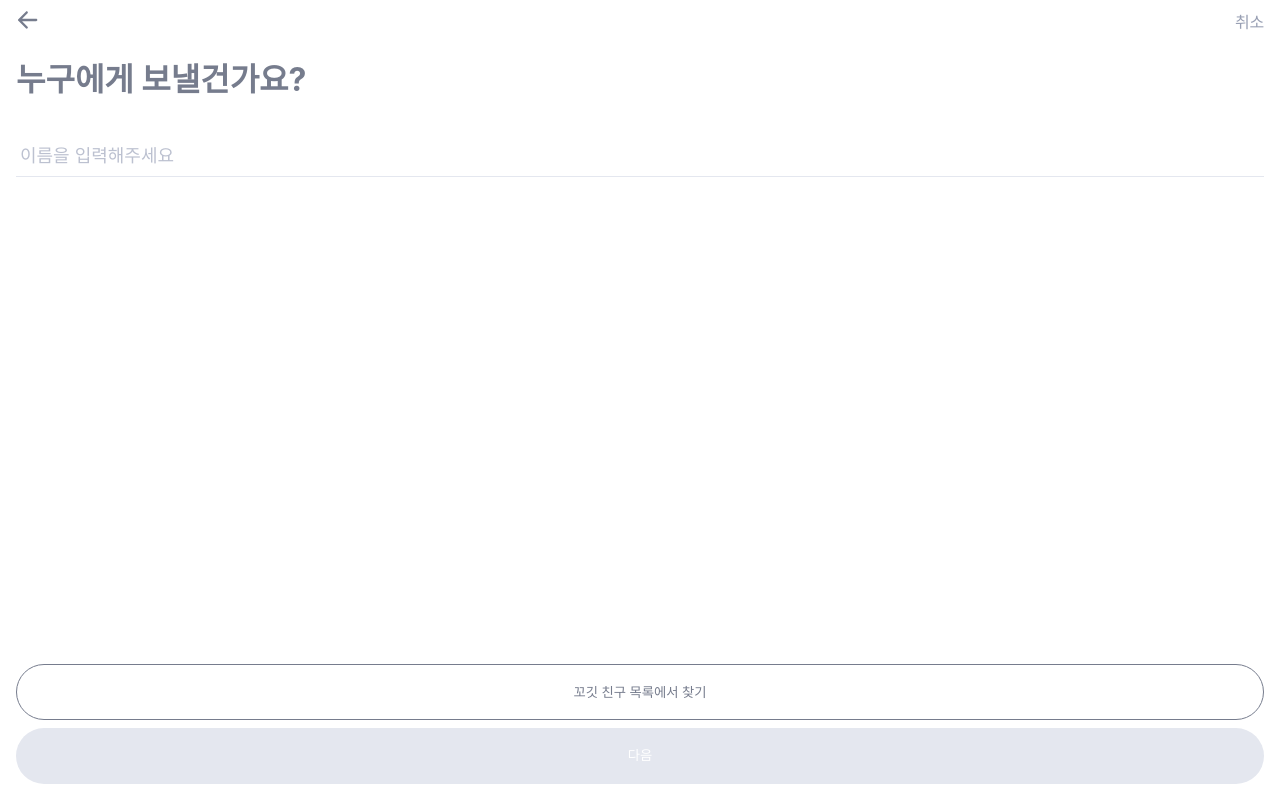
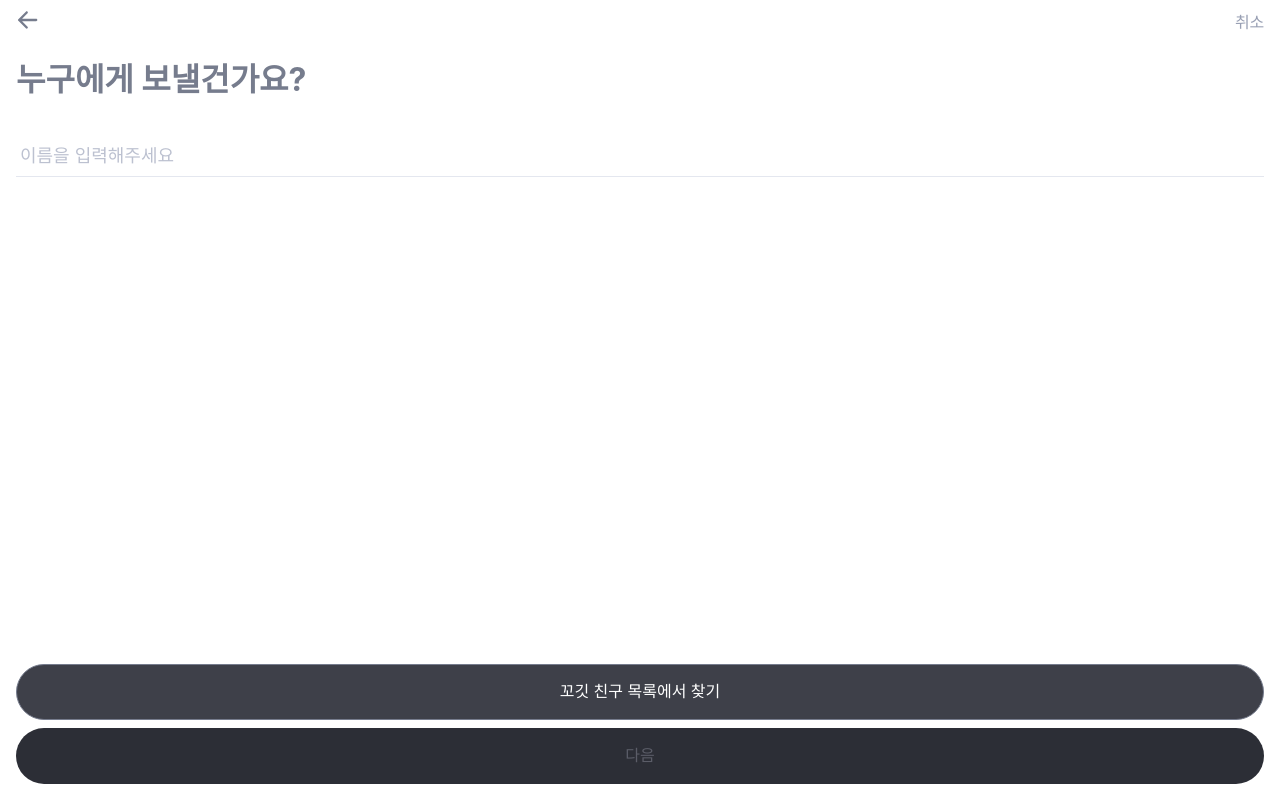
Before and after one commit to depromeet/ggogeet-client, a Next.js app: page /letter-write in a window 1280 px wide. Built offline with nearby package versions, Linux system fonts and the light colour scheme; a web font is replaced by a local one.

Commit message:
💄 Button 공통 컴포넌트 설계 수정

```diff
--- a/src/components/common/Buttons/Button/index.tsx
+++ b/src/components/common/Buttons/Button/index.tsx
@@ -1,35 +1,21 @@
 import { ButtonHTMLAttributes, ReactNode } from "react";
-import { FontStyle } from "./types";
 import * as S from "./styled";
 
 interface Props extends ButtonHTMLAttributes<HTMLButtonElement> {
   name: string;
-  fontStyle: FontStyle;
+  leftImg?: ReactNode;
   rightImg?: ReactNode;
+  outline?: boolean;
   isRound?: boolean;
-  isDark?: boolean;
-  onClick?: () => void;
+  isPressed?: boolean;
+  disabled?: boolean;
 }
 
-export default function Button({
-  name,
-  rightImg,
-  fontStyle,
-  isRound = false,
-  isDark = false,
-  onClick,
-  ...args
-}: Props) {
+export default function Button({ name, leftImg, rightImg, ...args }: Props) {
   return (
-    <S.ButtonWrapper
-      type="button"
-      isDark={isDark}
-      fontStyle={fontStyle}
-      isRound={isRound}
-      onClick={onClick}
-      {...args}
-    >
-      {name}
+    <S.ButtonWrapper {...args}>
+      {leftImg}
+      <S.ButtonName>{name}</S.ButtonName>
       {rightImg}
     </S.ButtonWrapper>
   );
--- a/src/components/common/Buttons/Button/styled.ts
+++ b/src/components/common/Buttons/Button/styled.ts
@@ -1,42 +1,46 @@
-import { SerializedStyles } from "@emotion/react";
+import { Body4 } from "@/src/styles/commons";
+import { css } from "@emotion/react";
 import styled from "@emotion/styled";
-import { Body3, Body4, Header5 } from "@/src/styles/commons";
-import { FontStyle } from "./types";
-
-const fontStyleMap: {
-  [key in FontStyle]: SerializedStyles;
-} = {
-  light: Body4,
-  medium: Body3,
-  bold: Header5,
-} as const;
 
 export const ButtonWrapper = styled.button<{
-  fontStyle: FontStyle;
-  isDark: boolean;
-  isRound: boolean;
+  outline?: boolean;
+  isRound?: boolean;
+  isPressed?: boolean;
 }>`
-  cursor: pointer;
+  padding: 16px;
+  color: ${({ outline, isPressed, theme: { colors } }) =>
+    outline ? (isPressed ? colors.gray1 : colors.gray2) : colors.white};
+  background-color: ${({ outline, isPressed, theme: { colors } }) =>
+    outline ? "transparent" : isPressed ? colors.gray6 : colors.gray5};
+  border-radius: ${({ isRound, theme: { radius } }) =>
+    isRound ? "28px" : radius.sm};
   display: flex;
+  align-items: center;
   justify-content: center;
-  align-items: center;
-  gap: 4px;
-  padding: 8px 16px;
-  background-color: ${({ isDark, theme: { colors } }) =>
-    isDark ? "#767C8D" : colors.white};
-  color: ${({ isDark, theme: { colors } }) =>
-    isDark ? colors.white : "#767C8D"};
-  border-radius: ${({ isRound }) => (isRound ? "24px" : "8px")};
-  line-height: 21px;
-  letter-spacing: -0.005em;
 
-  ${({ fontStyle }) => fontStyleMap[fontStyle]}
+  ${({ outline, isPressed, theme: { colors } }) =>
+    outline &&
+    css`
+      border: 1px solid ${isPressed ? colors.gray1 : colors.gray2};
+    `}
 
   &:disabled {
-    background-color: #e4e7ef;
-    color: ${({ theme: { colors } }) => colors.white};
-    line-height: 24px;
-    letter-spacing: -0.005em;
-    ${Header5}
+    background-color: ${({ outline, theme: { colors } }) =>
+      outline ? "transparent" : colors.gray6};
+    color: ${({ outline, theme: { colors } }) =>
+      outline ? colors.gray5 : colors.gray4};
+
+    ${({ outline, theme: { colors } }) =>
+      outline &&
+      css`
+        border: 1px solid ${colors.gray4};
+      `}
   }
 `;
+
+export const ButtonName = styled.span`
+  line-height: 24px;
+  background-color: transparent;
+
+  ${Body4}
+`;
--- a/src/components/common/Buttons/Button/types.d.ts
+++ /dev/null
@@ -1 +0,0 @@
-export type FontStyle = "light" | "medium" | "bold";
```
